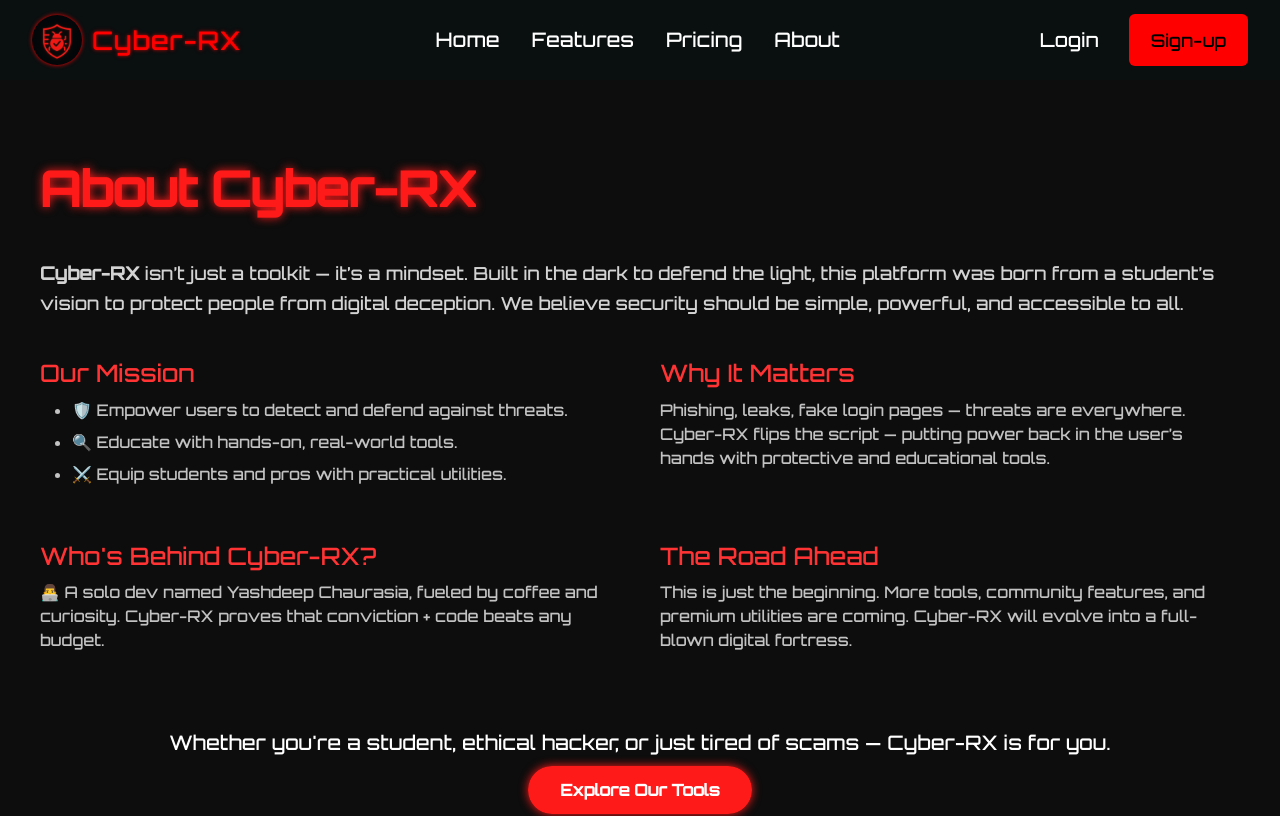
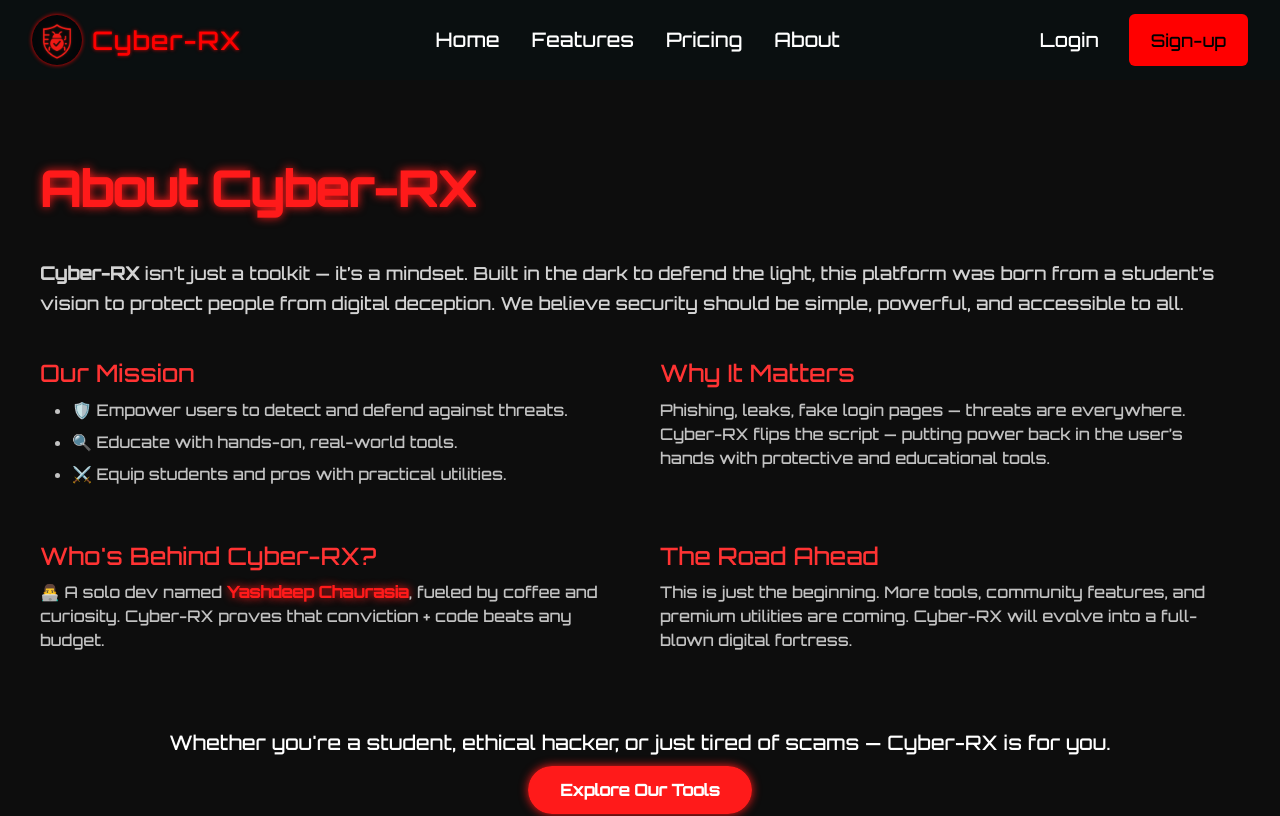
Before and after one commit to Yash40222/CyberRX, a React (Create React App) app: page /about in a window 1280 px wide. Shown: the top 816 px of the page. Built offline with nearby package versions, Linux system fonts and the light colour scheme.

Commit message:
Name changes made

```diff
--- a/src/Components/about.css
+++ b/src/Components/about.css
@@ -92,3 +92,9 @@
     font-size: 18px;
   }
 }
+
+.about-highlight {
+  color: #ff1a1a;
+  font-weight: bold;
+  text-shadow: 0 0 8px #ff1a1a;
+}
--- a/src/Components/about.js
+++ b/src/Components/about.js
@@ -34,7 +34,7 @@
           <div className="about-block">
             <h3>Who's Behind Cyber-RX?</h3>
             <p>
-              👨‍💻 A solo dev named Yashdeep Chaurasia, fueled by coffee and curiosity.
+              👨‍💻 A solo dev named <span className="about-highlight">Yashdeep Chaurasia</span>, fueled by coffee and curiosity.
               Cyber-RX proves that conviction + code beats any budget.
             </p>
           </div>
@@ -50,7 +50,7 @@
 
         <div className="about-cta">
           <p>Whether you're a student, ethical hacker, or just tired of scams — Cyber-RX is for you.</p>
-          <a href="/tools">Explore Our Tools</a>
+          <a href="/features">Explore Our Tools</a>
         </div>
       </div>
     </section>
```
